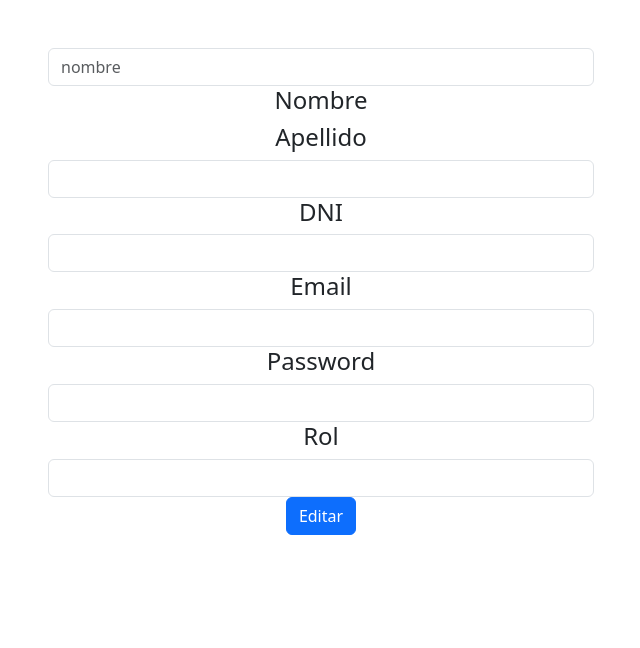
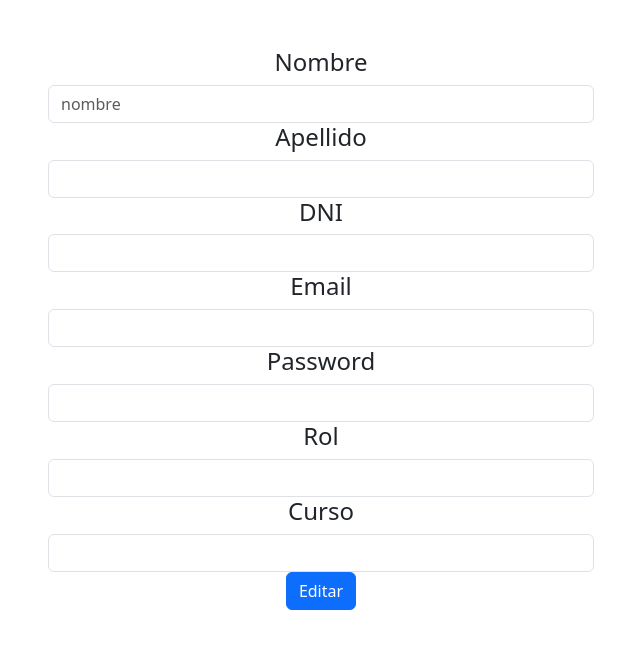
Before and after one commit to santacruzandres1/Integrador-SIlicon, a React (Create React App) app in the folder Frontend/grading-system/: page /dashboard/editUser/1 in a window 1280 px wide. Shown: the top 648 px of the page, without its empty margins (319-959 px from the left). Built offline with nearby package versions, Linux system fonts and the light colour scheme.

Commit message:
formulario editar usuario

```diff
--- a/Frontend/grading-system/src/components/Tablas/TablaCursos.js
+++ b/Frontend/grading-system/src/components/Tablas/TablaCursos.js
@@ -83,6 +83,7 @@ const TablaCursos = () => {
     return(
         <>
         <div className="container">
+        <h3>Administracion de Curso</h3>
         <div class="row justify-content-center align-items-center g-2">
                 <div className="col-2">
                     <button onClick={handleShowCreate} className="btn btn-dark">Agregar Curso</button>
--- a/Frontend/grading-system/src/components/Tablas/TablaMaterias.js
+++ b/Frontend/grading-system/src/components/Tablas/TablaMaterias.js
@@ -81,7 +81,7 @@ const TablaMaterias = () => {
         <>
         <div className="container">
             <div class="row justify-content-center align-items-center g-2">
-            <h3>Administracion de Mateiras</h3>
+            <h3>Administracion de Materias</h3>
                 <div className="col-2 ">
                   <button onClick={handleShowCreate} className="btn btn-dark"  >Agregar Materia
                   </button>
--- a/Frontend/grading-system/src/components/formCrear/formCrearNota.js
+++ b/Frontend/grading-system/src/components/formCrear/formCrearNota.js
@@ -52,7 +52,7 @@ const handleInputChange = (e) => {
       window.location.reload();
 
     } else {
-      console.error('Error al crear el usuario');
+      console.error('Error al la nota');
     }
 
   })
@@ -73,6 +73,7 @@ const handleInputChange = (e) => {
                 <input
                   type="number"
                   id="id_usuario"
+                  name='id_usuario'
                   className="form-control"
                   value={data.id_usuario}
                   onChange={handleInputChange}
@@ -98,7 +99,7 @@ const handleInputChange = (e) => {
                 <input
                   type="number"
                   id="periodo_1"
-                  name='califiperiodo_1'
+                  name='periodo_1'
                   className="form-control"
                   value={data.periodo_1}
                   onChange={handleInputChange}
@@ -111,6 +112,7 @@ const handleInputChange = (e) => {
 
                   type="number"
                   id="periodo_2"
+                  name='periodo_2'
                   className="form-control"
                   value={data.periodo_2}
                   onChange={handleInputChange}
@@ -123,6 +125,7 @@ const handleInputChange = (e) => {
 
                   type="number"
                   id="periodo_3"
+                  name='periodo_3'
                   className="form-control"
                   value={data.periodo_3}
                   onChange={handleInputChange}
--- a/Frontend/grading-system/src/components/formCrear/formCrearUsuario.js
+++ b/Frontend/grading-system/src/components/formCrear/formCrearUsuario.js
@@ -10,6 +10,7 @@ function FormCrearUsuario({ handleClose }) {
     password: "",
     dni: null,
     id_rol: null,
+    id_curso: null,
   });
 
   const handleInputChange = (e) => {
@@ -131,6 +132,21 @@ function FormCrearUsuario({ handleClose }) {
                 />
                  <label htmlFor="id_rol"><h4>Rol</h4></label>
               </div>
+              <div className="form-floating">
+                <input
+                  type="number"
+                  id="id_curso"
+                  name='id_curso'
+                  className="form-control"
+                  value={user.id_curso}
+                  onChange={handleInputChange}
+                  placeholder='ID Curso'
+                  required
+                />
+                 <label htmlFor="id_curso"><h4>Curso</h4></label>
+              </div>
+
+
               <button type="submit" className="btn btn-primary">Crear</button>
             </form>
           </div>
--- a/Frontend/grading-system/src/components/formEditar/formEditarUser.js
+++ b/Frontend/grading-system/src/components/formEditar/formEditarUser.js
@@ -12,6 +12,7 @@ function EditUser({ user, handleClose }) {
         password: user.password || '',
         dni: user.dni || null,
         id_rol: user.id_rol || null,
+        id_curso: user.curso || null,
       });
     }
   }, [user]);
@@ -59,6 +60,7 @@ function EditUser({ user, handleClose }) {
 
             <form onSubmit={handleSubmit}>
 
+              <label htmlFor="nombre"><h4>Nombre</h4></label>
               <div className="form-group">
                 <input
                 placeholder='nombre'
@@ -70,7 +72,6 @@ function EditUser({ user, handleClose }) {
             onChange={handleInputChange}
                   required
                 />
-                <label htmlFor="nombre"><h4>Nombre</h4></label>
               </div>
 
               <div className="form-group">
@@ -136,6 +137,18 @@ function EditUser({ user, handleClose }) {
                   required
                 />
               </div>
+              <div className="form-group">
+                <label htmlFor="id_curso"><h4>Curso</h4></label>
+                <input
+                  type="number"
+                  id="id_curso"
+                  name='id_curso'
+                  className="form-control"
+                  value={item.id_curso}
+                  onChange={handleInputChange}
+                  required
+                />
+              </div>
 
               <button type="submit" className="btn btn-primary">Editar</button>
             </form>
```
